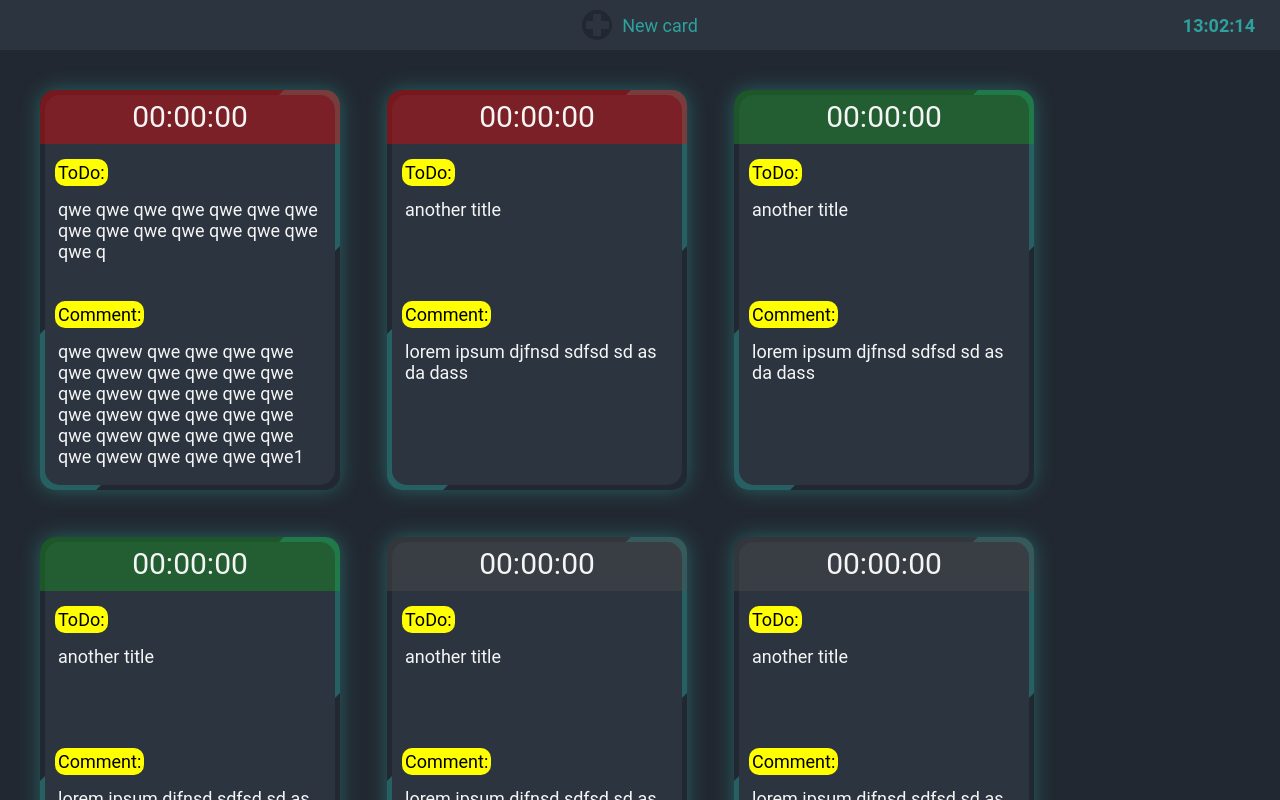
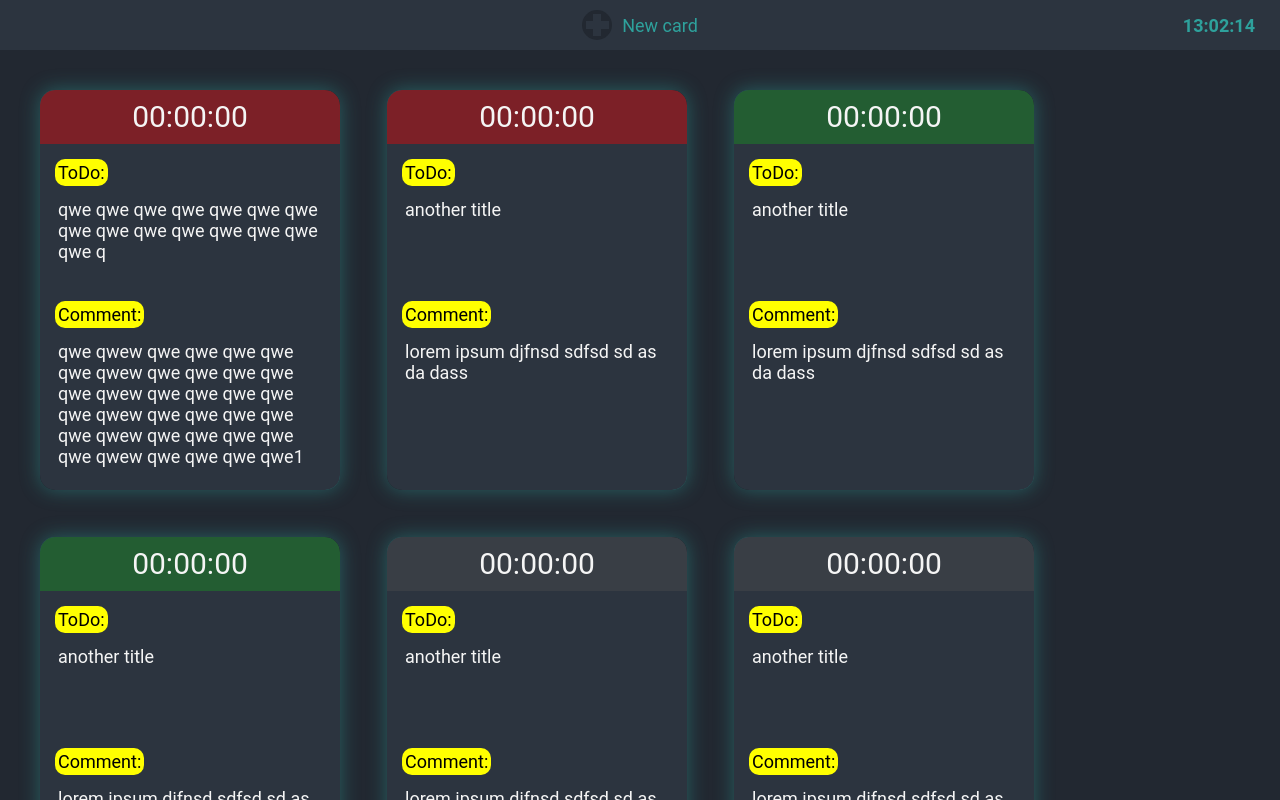
Before and after one commit to TonyNexis/ToDoBoardReactVite, a React (Vite) app: page / in a window 1280 px wide. Shown: the top 800 px of the page. Built offline with nearby package versions, Linux system fonts and the light colour scheme; no server answers.

Commit message:
animation cards update

```diff
--- a/src/mixins.scss
+++ b/src/mixins.scss
@@ -18,7 +18,6 @@
 
 	&:hover::before {
 		animation: animate 3s linear infinite;
-
 	}
 
 	@keyframes animate {
@@ -33,9 +32,14 @@
 	&::after {
 		position: absolute;
 		content: '';
-		inset: 5px;
+		inset: 0px;
 		background: $primary_color;
 		border-radius: 15px;
+		transition: inset 0.5s ease;
+	}
+
+	&:hover::after {
+		inset: 2px;
 	}
 
 	&::before {
@@ -45,6 +49,8 @@
 		height: 180%;
 		background: #2ea19b76;
 		transform: rotate(45deg);
+		animation: animate 3s linear infinite;
+
 	}
 
 	&:hover {
```
